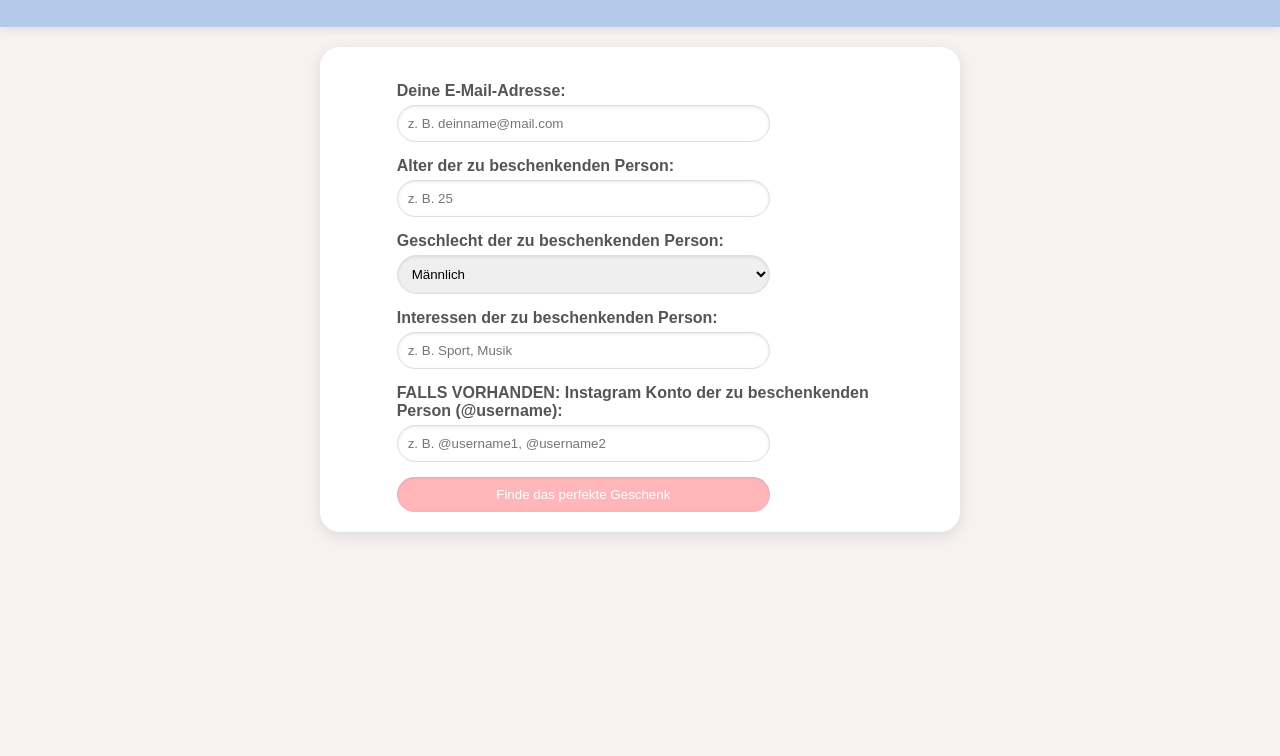
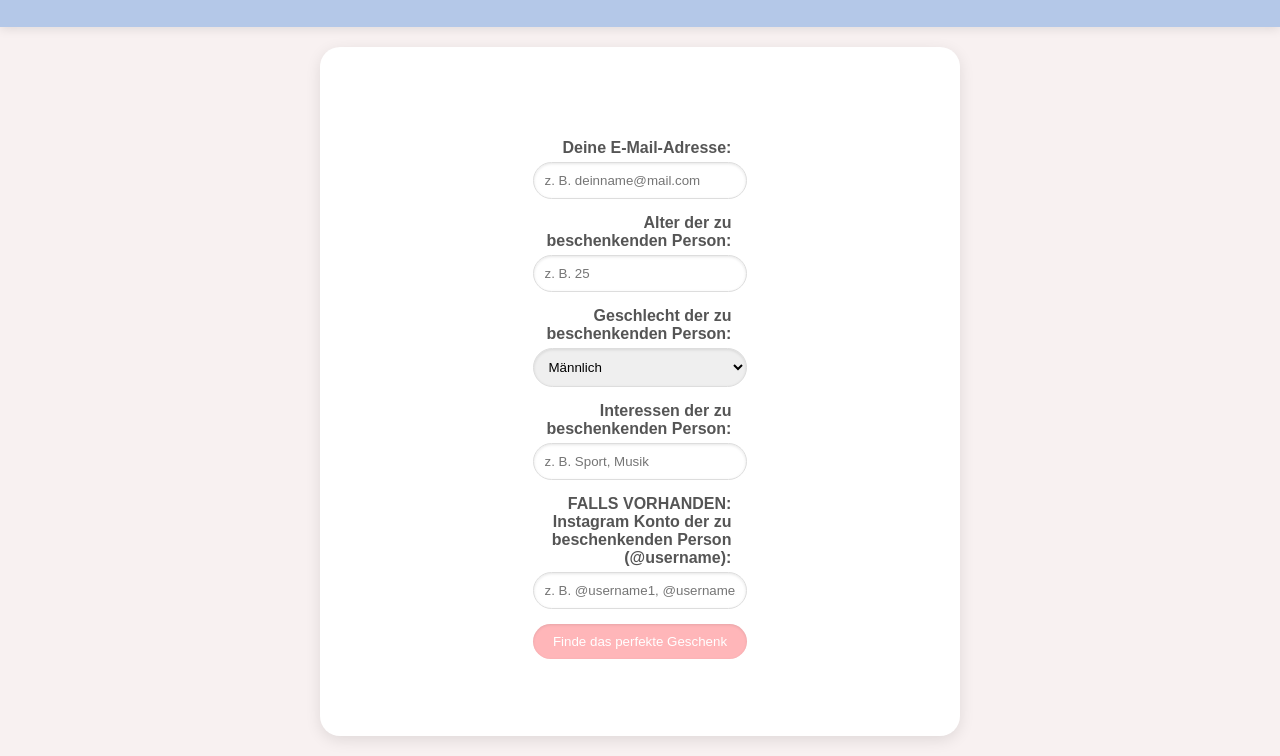
Before and after one commit to donogift/donogift.github.io, a plain HTML site: page index.html in a window 1280 px wide. Shown: the part 193-949 px from the top of the page. Before the commit the page ends 800 px from the top, so only its background shows below. Drawn offline with nearby package versions, Linux system fonts and the light colour scheme.

Commit message:
Update styles.css

```diff
--- a/styles.css
+++ b/styles.css
@@ -25,27 +25,32 @@ main {
 }
 
 form {
-    text-align: left;
-    padding-left: 15mm;
-    padding-right: 15mm;
-    box-sizing: border-box; /* Stellt sicher, dass Padding im berechneten Breitenwert enthalten ist */
+    display: flex;
+    flex-direction: column;
+    align-items: center;
+    padding: 15mm; /* Mindestens 15mm Abstand zum Rahmen */
+    box-sizing: border-box; /* Sicherstellen, dass das Padding im Breitenwert enthalten ist */
 }
 
 label {
-    display: block;
+    display: inline-block;
     margin-top: 15px;
+    margin-right: 8mm; /* Platz rechts neben dem Label */
     font-weight: bold;
     color: #555;
+    text-align: right;
+    width: calc(50% - 8mm); /* Labels nehmen 50% der Breite ein, abzüglich Platz */
 }
 
 input, select, button {
-    width: calc(100% - 30mm); /* Abzug von 15mm auf beiden Seiten */
+    display: inline-block;
+    width: calc(50% - 8mm); /* Eingabefelder nehmen 50% der Breite ein, abzüglich Platz */
     padding: 10px;
     margin-top: 5px;
     border: 1px solid #ddd;
     border-radius: 20px;
     box-shadow: inset 0 1px 3px rgba(0, 0, 0, 0.1);
-    box-sizing: border-box; /* Stellt sicher, dass Padding im berechneten Breitenwert enthalten ist */
+    box-sizing: border-box; /* Sicherstellen, dass das Padding im Breitenwert enthalten ist */
 }
 
 button {
@@ -60,3 +65,11 @@ button {
 button:hover {
     background-color: #ff9295; /* Etwas dunkleres Pastellrot */
 }
+
+/* Zusätzliche Regel für die Ausrichtung von Labels und Eingabefeldern */
+.form-group {
+    display: flex;
+    align-items: center;
+    margin-top: 15px;
+    width: 100%;
+}
```
